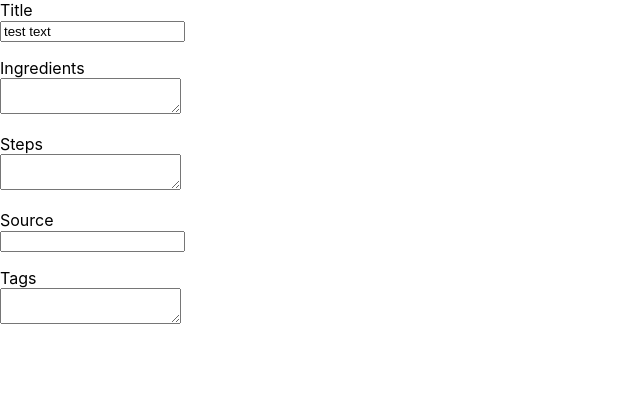
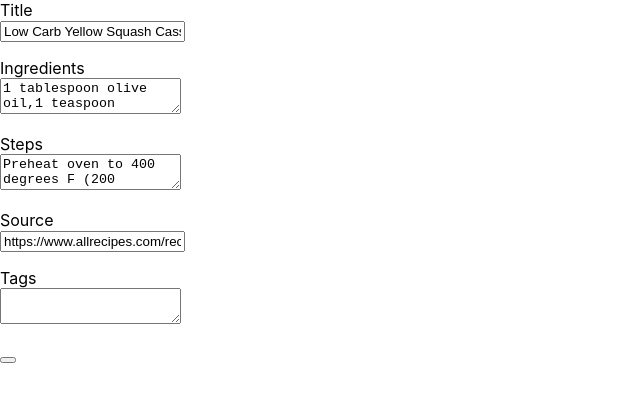
Before and after one commit to calvinshin/recipes, a React (Create React App) app in the folder client/: page / in a window 1280 px wide. Shown: the top 402 px of the page, without its empty margins (0-640 px from the left). Built offline with nearby package versions, Linux system fonts and the light colour scheme.

Commit message:
Added button as a new component of the recipe

```diff
--- /dev/null
+++ b/client/src/components/Recipe/Button/index.js
@@ -0,0 +1,11 @@
+import React from "react"
+
+function Button(text, link) {
+    return(
+        <button>
+            {/* {text ? text : "Submit"} */}
+        </button>
+    )
+}
+
+export default Button;
--- a/client/src/components/Recipe/index.js
+++ b/client/src/components/Recipe/index.js
@@ -1,36 +1,41 @@
 import React from "react"
+import Button from "./Button"
 
-function Recipe({test}) {
+function Recipe({recipe}) {
     return(
         <form id="recipe">
         Title
         <br />
         {/* The value of this.state.test doesn't need to exist due to the ternary expression */}
-        <input type="text" name="title" value={test ? test : ""}/>
+        {/* Kidding, the ternary just doesn't have a value if it's not there... which is fine. */}
+        <input type="text" name="title" value={recipe.title}/>
 
         <p />
 
         Ingredients
         <br />
-        <textarea name="ingredients" form="recipe" />
+        <textarea name="ingredients" form="recipe" value={recipe.ingredients} />
 
         <p />
 
         Steps
         <br />
-        <textarea name="steps" form="recipe" />
+        <textarea name="steps" form="recipe" value={recipe.steps} />
 
         <p />
 
         Source
         <br />
-        <input type="text" name="source" />
+        <input type="text" name="source" value={recipe.source}/>
 
         <p />
 
         Tags
         <br />
-        <textarea name="tags" form="recipe" />
+        <textarea name="tags" form="recipe" value={recipe.tags} />
+
+    <p></p>
+    <Button />
 
     </form>
     )
--- a/client/src/pages/home/index.js
+++ b/client/src/pages/home/index.js
@@ -5,13 +5,13 @@ import Recipe from "../../components/Recipe"
 
 class Home extends Component {
     state = {
-        recipe: {},
+        recipe: {"ingredients":["1 tablespoon olive oil","1 teaspoon butter","1 small onion, chopped","2 cloves garlic, minced","4 cups peeled and cubed yellow squash","1 teaspoon kosher salt","1/2 teaspoon freshly ground black pepper","1/3 cup finely chopped raw almonds","1 cup shredded Colby-Monterey Jack cheese, divided","1/2 cup heavy whipping cream","2 eggs","1/3 cup coarsely chopped roasted, salted almonds"],"steps":["Preheat oven to 400 degrees F (200 degrees C).","Heat olive oil and butter in a skillet over medium-high heat; cook and stir onion and garlic in the hot oil-butter mixture until softened, about 3 minutes. Add squash, salt, and pepper; stir to combine. Cover skillet and cook, stirring occasionally, until squash is softened, about 5 minutes. Transfer squash mixture to a large bowl.","Mix raw almonds and 1/2 cup Colby-Monterey Jack cheese together in a bowl; stir into squash mixture. Whisk cream and eggs together in a measuring cup or small bowl; stir into squash mixture. Pour squash mixture into a 9x13-inch casserole dish; top with remaining Colby-Monterey Jack cheese and roasted almonds.","Bake in the preheated oven until casserole is golden brown and bubbling, 25 to 30 minutes."],"source":"https://www.allrecipes.com/recipe/233448/low-carb-yellow-squash-casserole/","title":"Low Carb Yellow Squash Casserole"},
         test: "test text"
     }
     render() {
         return(
             // The value of this.state.test doesn't need to exist due to the ternary expression
-            <Recipe test={this.state.test}/>
+            <Recipe recipe={this.state.recipe}/>
         )
     }
 }
```
